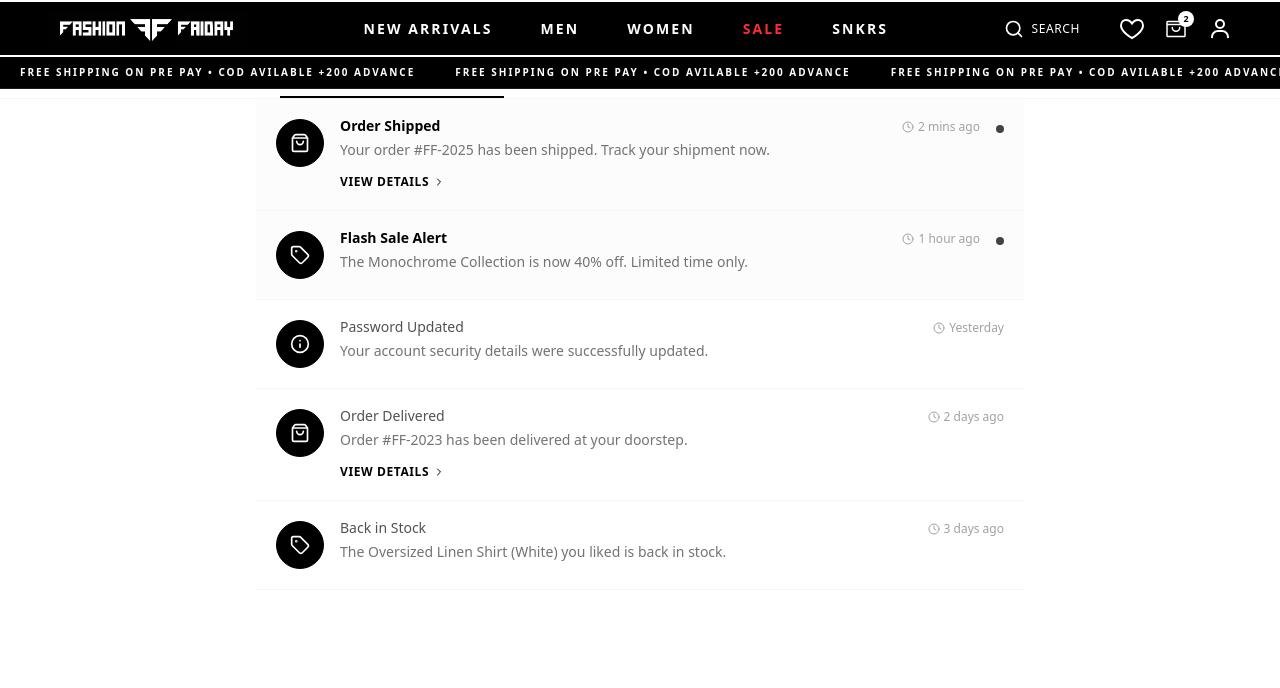
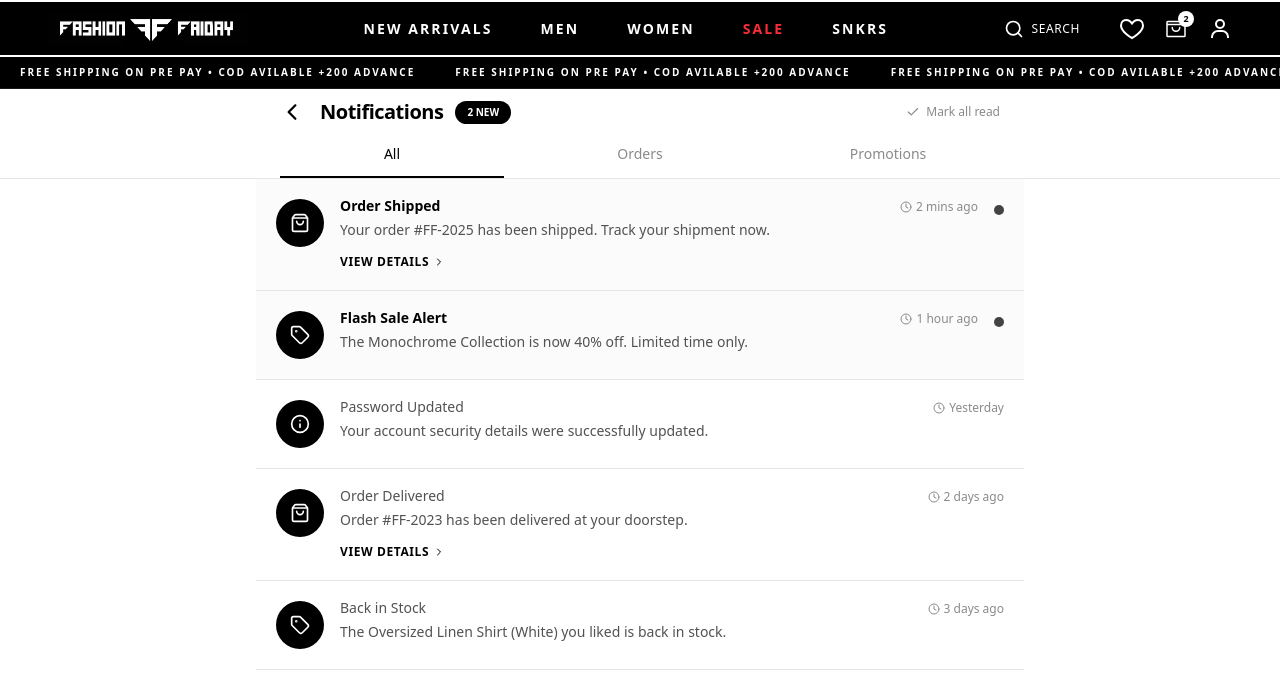
Before and after one commit to FashionFriday-tech/platform, a Next.js app: page /account/notifications in a window 1280 px wide. Shown: the top 688 px of the page. Built offline with nearby package versions, Linux system fonts and the light colour scheme.

Commit message:
feat: add theme-based styling to notifications page

```diff
--- a/src/app/(account)/account/notifications/page.tsx
+++ b/src/app/(account)/account/notifications/page.tsx
@@ -1,7 +1,7 @@
 // app/notifications/page.tsx
 'use client';
 
-import React, { useState } from 'react';
+import React, { useState, useMemo } from 'react';
 import {
   ShoppingBag,
   Tag,
@@ -30,65 +30,25 @@ interface Notification {
   message: string;
   timestamp: string;
   isRead: boolean;
-  image?: string; // Optional: specific product image
   actionUrl?: string;
 }
 
-// --- Mock Data ---
 const MOCK_NOTIFICATIONS: Notification[] = [
-  {
-    id: '1',
-    type: 'order',
-    title: 'Order Shipped',
-    message: 'Your order #FF-2025 has been shipped. Track your shipment now.',
-    timestamp: '2 mins ago',
-    isRead: false,
-  },
-  {
-    id: '2',
-    type: 'promo',
-    title: 'Flash Sale Alert',
-    message: 'The Monochrome Collection is now 40% off. Limited time only.',
-    timestamp: '1 hour ago',
-    isRead: false,
-  },
-  {
-    id: '3',
-    type: 'system',
-    title: 'Password Updated',
-    message: 'Your account security details were successfully updated.',
-    timestamp: 'Yesterday',
-    isRead: true,
-  },
-  {
-    id: '4',
-    type: 'order',
-    title: 'Order Delivered',
-    message: 'Order #FF-2023 has been delivered at your doorstep.',
-    timestamp: '2 days ago',
-    isRead: true,
-  },
-  {
-    id: '5',
-    type: 'promo',
-    title: 'Back in Stock',
-    message: 'The Oversized Linen Shirt (White) you liked is back in stock.',
-    timestamp: '3 days ago',
-    isRead: true,
-  }
+  { id: '1', type: 'order', title: 'Order Shipped', message: 'Your order #FF-2025 has been shipped. Track your shipment now.', timestamp: '2 mins ago', isRead: false },
+  { id: '2', type: 'promo', title: 'Flash Sale Alert', message: 'The Monochrome Collection is now 40% off. Limited time only.', timestamp: '1 hour ago', isRead: false },
+  { id: '3', type: 'system', title: 'Password Updated', message: 'Your account security details were successfully updated.', timestamp: 'Yesterday', isRead: true },
+  { id: '4', type: 'order', title: 'Order Delivered', message: 'Order #FF-2023 has been delivered at your doorstep.', timestamp: '2 days ago', isRead: true },
+  { id: '5', type: 'promo', title: 'Back in Stock', message: 'The Oversized Linen Shirt (White) you liked is back in stock.', timestamp: '3 days ago', isRead: true }
 ];
 
-// --- Components ---
+// --- Sub-Components ---
 
 const NotificationIcon = ({ type }: { type: NotificationType }) => {
+  const iconProps = "w-5 h-5 text-brand-foreground";
   switch (type) {
-    case 'order':
-      return <ShoppingBag className="w-5 h-5 text-white" />;
-    case 'promo':
-      return <Tag className="w-5 h-5 text-white" />;
-    case 'system':
-    default:
-      return <Info className="w-5 h-5 text-white" />;
+    case 'order': return <ShoppingBag className={iconProps} />;
+    case 'promo': return <Tag className={iconProps} />;
+    default: return <Info className={iconProps} />;
   }
 };
 
@@ -103,17 +63,13 @@ const NotificationItem = ({
     <div
       onClick={() => onRead(notification.id)}
       className={cn(
-        "group flex gap-4 p-5 border-b border-neutral-100 transition-all duration-300 hover:bg-neutral-50 cursor-pointer",
-        !notification.isRead && "bg-neutral-50/50"
+        "group flex gap-4 p-5 border-b border-border transition-all duration-default ease-default cursor-pointer",
+        "hover:bg-background-muted",
+        !notification.isRead && "bg-background-muted/40"
       )}
     >
-      {/* Icon Wrapper */}
-      <div className={cn(
-        "shrink-0 w-12 h-12 flex items-center justify-center rounded-full border transition-colors",
-        !notification.isRead
-          ? "border-black bg-black"
-          : "border-black bg-black"
-      )}>
+      {/* Icon Wrapper - Uses Brand Colors */}
+      <div className="shrink-0 w-12 h-12 flex items-center justify-center rounded-full bg-brand">
         <NotificationIcon type={notification.type} />
       </div>
 
@@ -121,69 +77,65 @@ const NotificationItem = ({
       <div className="flex-1 space-y-1">
         <div className="flex justify-between items-start">
           <h3 className={cn(
-            "text-sm font-medium leading-none",
-            !notification.isRead ? "text-black font-semibold" : "text-neutral-600"
+            "text-sm font-medium leading-none transition-colors",
+            !notification.isRead ? "text-foreground font-bold" : "text-foreground-muted"
           )}>
             {notification.title}
           </h3>
-          <span className="text-xs text-neutral-400 flex items-center gap-1">
+          <span className="text-xs text-foreground-subtle flex items-center gap-1">
             <Clock className="w-3 h-3" />
             {notification.timestamp}
           </span>
         </div>
-        <p className="text-sm text-neutral-500 leading-relaxed pr-8">
+        <p className="text-sm text-foreground-muted leading-relaxed pr-8">
           {notification.message}
         </p>
 
-        {/* Optional Action Hint */}
         {notification.type === 'order' && (
-          <div className="pt-2 flex items-center text-xs font-semibold text-black uppercase tracking-wider group-hover:underline">
+          <div className="pt-2 flex items-center text-xs font-semibold text-brand uppercase tracking-wider group-hover:underline">
             View Details <ChevronRight className="w-3 h-3 ml-1" />
           </div>
         )}
       </div>
 
-      {/* Unread Dot */}
+      {/* Unread Dot - Uses Accent color */}
       {!notification.isRead && (
-        <div className="w-2 h-2 rounded-full bg-black mt-1.5 shrink-0 animate-pulse" />
+        <div className="w-2.5 h-2.5 rounded-full bg-accent mt-1.5 shrink-0 animate-pulse" />
       )}
     </div>
   );
 };
 
+// --- Main Page ---
+
 export default function NotificationsPage() {
   const [activeTab, setActiveTab] = useState<'all' | 'orders' | 'promotions'>('all');
   const [notifications, setNotifications] = useState<Notification[]>(MOCK_NOTIFICATIONS);
 
-  const markAllRead = () => {
-    setNotifications(prev => prev.map(n => ({ ...n, isRead: true })));
-  };
+  const unreadCount = useMemo(() => notifications.filter(n => !n.isRead).length, [notifications]);
 
-  const markOneRead = (id: string) => {
-    setNotifications(prev => prev.map(n => n.id === id ? { ...n, isRead: true } : n));
-  };
+  const markAllRead = () => setNotifications(prev => prev.map(n => ({ ...n, isRead: true })));
+  const markOneRead = (id: string) => setNotifications(prev => prev.map(n => n.id === id ? { ...n, isRead: true } : n));
 
-  // Filter Logic
   const filteredNotifications = notifications.filter(n => {
     if (activeTab === 'orders') return n.type === 'order';
     if (activeTab === 'promotions') return n.type === 'promo';
     return true;
   });
 
-  const unreadCount = notifications.filter(n => !n.isRead).length;
-
   return (
-    <div className="min-h-screen bg-white text-black font-sans selection:bg-black selection:text-white">
+    <div className="min-h-screen bg-background text-foreground transition-colors duration-default md:mt-20">
 
       {/* Header Section */}
-      <header className="sticky top-0 z-10 bg-white/80 backdrop-blur-md border-b border-neutral-100">
+      <header className="sticky top-0 z-10 bg-background/80 backdrop-blur-md border-b border-border">
         <div className="max-w-3xl mx-auto px-4 sm:px-6 h-16 flex items-center justify-between">
           <div className="flex items-center gap-3">
-             {/* Simple Back button could go here */}
-             <IoIosArrowBack className='text-2xl'/>
+            <button className="p-1 -ml-1 hover:bg-background-muted rounded-full transition-colors">
+                <IoIosArrowBack className='text-2xl text-foreground'/>
+            </button>
             <h1 className="text-xl font-bold tracking-tight">Notifications</h1>
             {unreadCount > 0 && (
-              <span className="bg-black text-white text-[10px] font-bold px-2 py-0.5 rounded-full">
+              <span className="bg-brand text-brand-foreground text-[10px] font-bold px-3 py-1 rounded-full">
                 {unreadCount} NEW
               </span>
             )}
@@ -192,7 +144,7 @@ export default function NotificationsPage() {
           <button
             onClick={markAllRead}
             disabled={unreadCount === 0}
-            className="text-xs font-medium text-neutral-500 hover:text-black transition-colors disabled:opacity-30 disabled:cursor-not-allowed flex items-center gap-1.5"
+            className="text-xs font-medium text-foreground-subtle hover:text-foreground transition-colors disabled:opacity-30 disabled:cursor-not-allowed flex items-center gap-1.5"
           >
             <Check className="w-3.5 h-3.5" />
             Mark all read
@@ -202,22 +154,18 @@ export default function NotificationsPage() {
         {/* Tabs */}
         <div className="max-w-3xl mx-auto px-4 sm:px-6">
           <nav className="w-full flex justify-between gap-6 overflow-x-auto no-scrollbar">
-            {[
-              { id: 'all', label: 'All' },
-              { id: 'orders', label: 'Orders' },
-              { id: 'promotions', label: 'Promotions' }
-            ].map((tab) => (
+            {(['all', 'orders', 'promotions'] as const).map((id) => (
               <button
-                key={tab.id}
-                onClick={() => setActiveTab(tab.id as any)}
+                key={id}
+                onClick={() => setActiveTab(id)}
                 className={cn(
-                  "w-full pb-3 text-sm text-center font-medium border-b-2 transition-colors whitespace-nowrap",
-                  activeTab === tab.id
-                    ? "border-black text-black"
-                    : "border-transparent text-neutral-400 hover:text-neutral-600"
+                  "w-full pb-3 text-sm text-center font-medium border-b-2 transition-all capitalize",
+                  activeTab === id
+                    ? "border-brand text-foreground"
+                    : "border-transparent text-foreground-subtle hover:text-foreground-muted"
                 )}
               >
-                {tab.label}
+                {id}
               </button>
             ))}
           </nav>
@@ -227,17 +175,17 @@ export default function NotificationsPage() {
       {/* Main Content */}
       <main className="max-w-3xl mx-auto pb-20">
         {filteredNotifications.length === 0 ? (
-          <div className="flex flex-col items-center justify-center py-20 text-center">
-            <div className="w-16 h-16 bg-neutral-50 rounded-full flex items-center justify-center mb-4">
-              <Bell className="w-6 h-6 text-neutral-300" />
+          <div className="flex flex-col items-center justify-center py-24 text-center">
+            <div className="w-16 h-16 bg-background-muted rounded-full flex items-center justify-center mb-4">
+              <Bell className="w-6 h-6 text-foreground-subtle" />
             </div>
-            <h3 className="text-base font-semibold text-black">No notifications yet</h3>
-            <p className="text-sm text-neutral-500 mt-1 max-w-xs">
+            <h3 className="text-base font-semibold text-foreground">No notifications yet</h3>
+            <p className="text-sm text-foreground-subtle mt-1 max-w-xs">
               We'll notify you when your orders are shipped or when we have special offers for you.
             </p>
           </div>
         ) : (
-          <div className="bg-white">
+          <div className="divide-y divide-border">
             {filteredNotifications.map((notification) => (
               <NotificationItem
                 key={notification.id}
```
